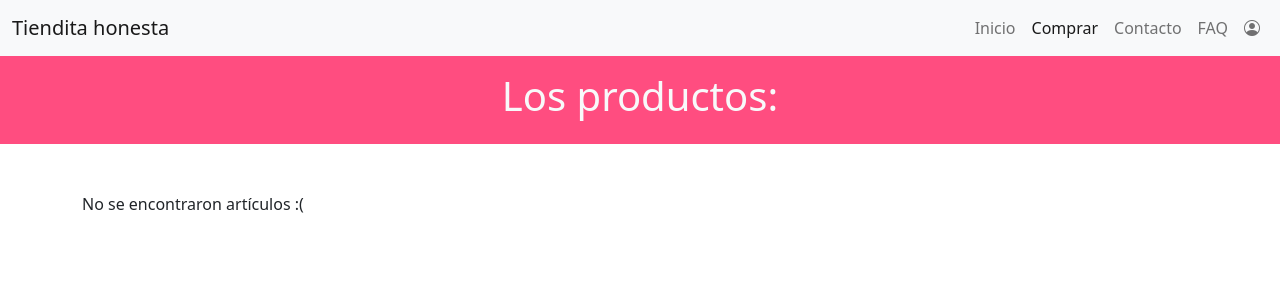
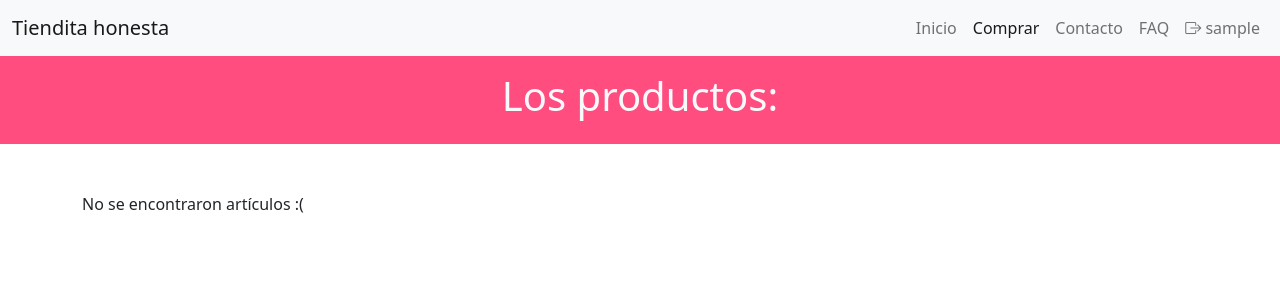
Before and after one commit to emiliooarrig/tienda-vertice, a PHP site: page /php/compras/compras.php in a window 1280 px wide. Shown: the top 300 px of the page. Run offline with PHP 8.4, Linux system fonts and the light colour scheme; the visitor is signed in with stand-in values (Sample User, id 1); data that the repository does not hold is empty.

Commit message:
inicio de sesión y navbar dinámico

```diff
--- a/php/compras/compras.php
+++ b/php/compras/compras.php
@@ -1,5 +1,6 @@
 <?php
 include '../config/conection.php';
+session_start();
 ?>
 
 <!DOCTYPE html>
@@ -35,9 +36,15 @@ include '../config/conection.php';
                     <li class="nav-item">
                         <a class="nav-link" href="../../html/faq/faq.html"> FAQ </a>
                     </li>
-                    <li class="nav-item-">
-                        <a href="../login/login.php" class="nav-link"> <i class="bi bi-person-circle"></i></a>
-                    </li>
+                    <?php if (isset($_SESSION['username'])) { ?>
+                        <li class="nav-item">
+                            <a class="nav-link" href="../config/logout.php"><i class="bi bi-box-arrow-right"></i> <?php echo htmlspecialchars($_SESSION['username']); ?></a>
+                        </li>
+                    <?php } else { ?>
+                        <li class="nav-item">
+                            <a class="nav-link" href="../login/login.php"><i class="bi bi-person-circle"></i></a>
+                        </li>
+                    <?php } ?>
                 </ul>
             </div>
         </div>
@@ -45,7 +52,7 @@ include '../config/conection.php';
 
 
     <div class="container-fluid text-center p-3 mb-5" style="background-color: #FF4D80;">
-        <h1 class="text-light"> Los productos:  </h1>
+        <h1 class="text-light"> Los productos: </h1>
     </div>
 
     <div class="container">
@@ -64,8 +71,8 @@ include '../config/conection.php';
                     <!-- Card de Bootstrap -->
                     <div class="col">
                         <div class="card h-100">
-                        <img src="../../img/productos/<?php echo $row['fotos']; ?>" class="card-img-top img-fluid w-50"
-                                    alt=" <?php echo $row['nombre']; ?>">
+                            <img src="../../img/productos/<?php echo $row['fotos']; ?>" class="card-img-top img-fluid w-50"
+                                alt=" <?php echo $row['nombre']; ?>">
                             <div class="card-body">
                                 <h5 class="card-title"><?php echo $nombre; ?></h5> <!-- Título -->
                                 <p class="card-text"><strong>Precio:</strong> $<?php echo $precio; ?></p> <!-- Precio -->
```
